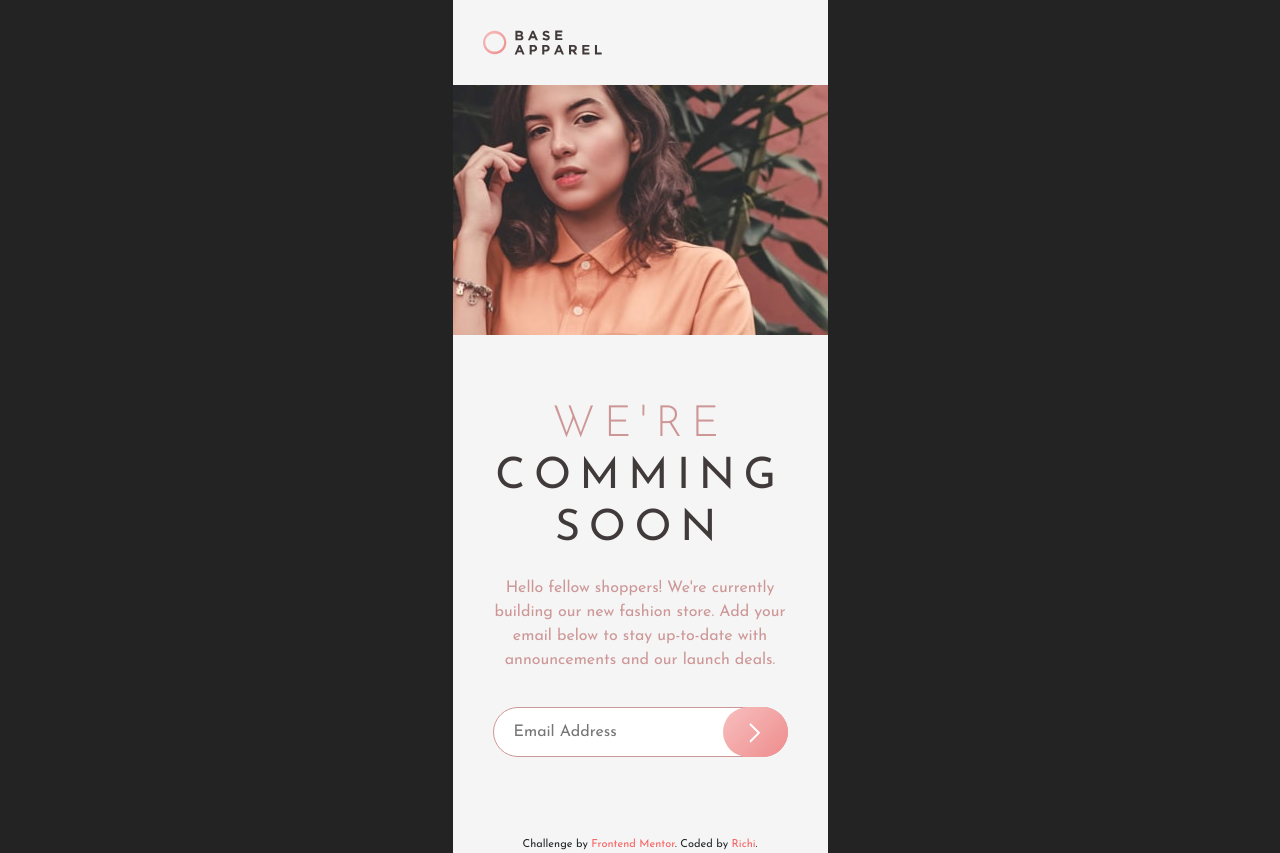
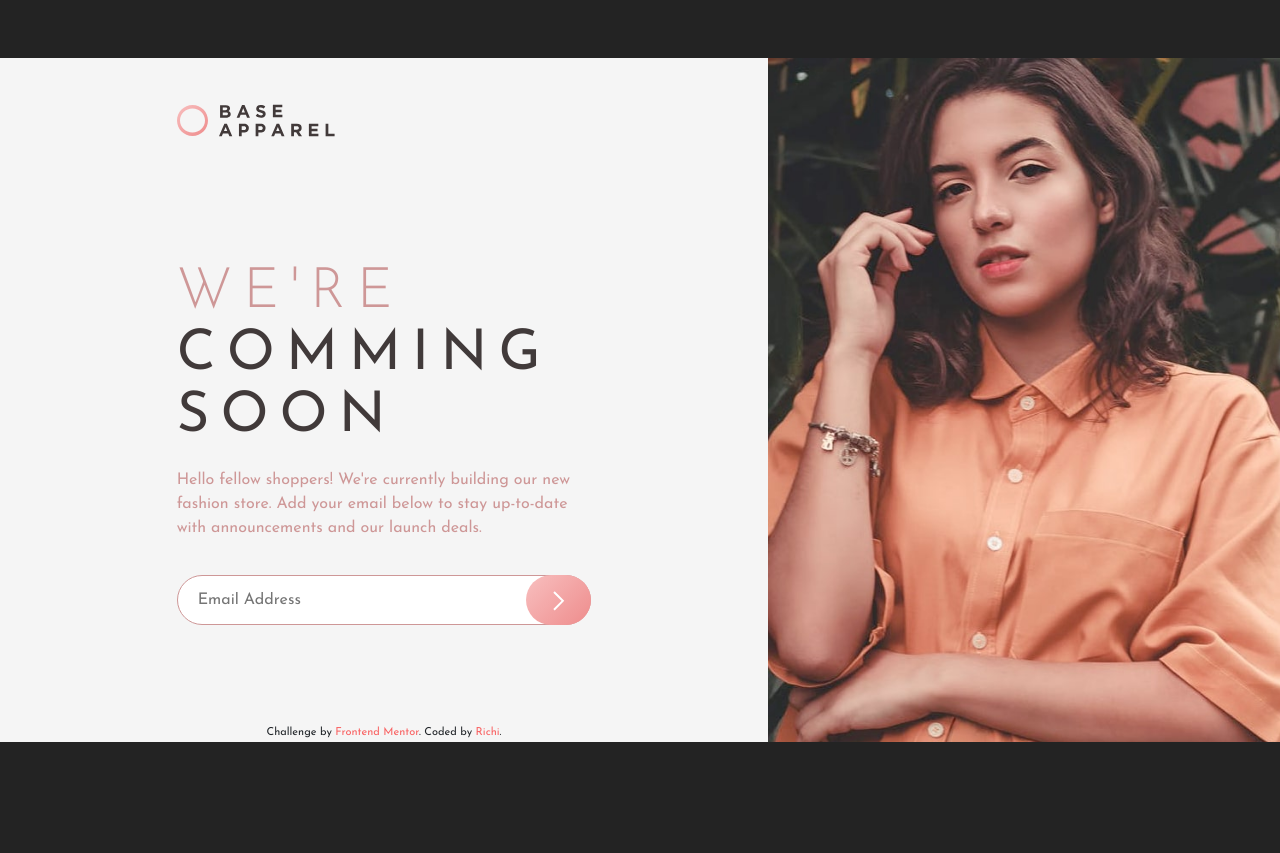
Before and after one commit to AndresRicardo/base-apparel-coming-soon-master, a plain HTML site: page index.html in a window 1280 px wide. After the commit the page ends 800 px from the top, so only its background shows below. Drawn offline with nearby package versions, Linux system fonts and the light colour scheme; files whose address does not match are found by name.

Commit message:
desktop version ok

```diff
--- a/css/styles.scss
+++ b/css/styles.scss
@@ -29,19 +29,19 @@ $typFontWeightSemiBold: 600;
 }
 
 body {
+    width: 100%;
+    min-height: 100vh;
     display: flex;
     flex-direction: column;
     justify-content: center;
     align-items: center;
     font-family: $typFontFamily;
     font-size: $typFontSize;
-    min-height: 100vh;
     background-color: $colorBackground;
 }
 
 #container {
     width: 375px;
-    // height: 100vh;
     display: flex;
     flex-direction: column;
     justify-content: start;
@@ -63,7 +63,11 @@ body {
 }
 
 #hero {
+    width: 100%;
+    height: 270px;
     margin-bottom: 65px;
+    background-image: url(../images/hero-mobile.jpg);
+    background-size: cover;
 }
 
 #content {
@@ -137,6 +141,12 @@ body {
                 width: 70px;
             }
         }
+        #validateMessage {
+            display: none;
+            margin: 10px 0px 0px 20px;
+            font-size: 0.8em;
+            color: $colorSoftRed;
+        }
     }
 }
 
@@ -153,3 +163,63 @@ footer {
         }
     }
 }
+
+@media (min-width: 800px) {
+    #container {
+        width: 100%;
+        height: 60%;
+        display: grid;
+        grid-template-columns: 6fr 4fr;
+        grid-template-rows: auto 1fr auto;
+    }
+
+    #hero {
+        width: 100%;
+        height: 100%;
+        grid-column: 2/3;
+        grid-row: 1/4;
+        margin-bottom: 0px;
+        background-image: url(../images/hero-desktop.jpg);
+        background-size: cover;
+    }
+
+    #header {
+        width: 100%;
+        height: 85px;
+        padding: 0px 23%;
+        margin-top: 20px;
+        margin-bottom: 100px;
+        grid-column: 1/2;
+        grid-row: 1/2;
+
+        img {
+            height: 100%;
+        }
+    }
+
+    #content {
+        width: 100%;
+        padding: 0px 23%;
+        grid-column: 1/2;
+        grid-row: 2/3;
+
+        #mainTitle {
+            text-align: left;
+            font-size: 3.5em;
+            line-height: 1.1em;
+        }
+
+        #mainDescription {
+            text-align: left;
+        }
+
+        #form {
+            margin-bottom: 100px;
+        }
+    }
+
+    footer {
+        grid-column: 1/2;
+        grid-row: 3/4;
+    }
+}
--- a/index.html
+++ b/index.html
@@ -25,7 +25,7 @@
       <span id="headerLogo"><img src="images/logo.svg" alt="logo"></span>
     </header>
 
-    <div id="hero"><img src="images/hero-mobile.jpg" alt="hero mobile"></div>
+    <div id="hero"></div>
 
     <main id="content">
       <h1 id="mainTitle">WE'RE <strong>COMMING SOON</strong></h1>
@@ -40,6 +40,7 @@
             invalid>
           <button type="submit" id="submit"><img src="images/icon-arrow.svg" alt="submit"></button>
         </div>
+        <div id="validateMessage">Please provide a valid email</div>
       </form>
     </main>
 
```
Also changed, not shown: css/styles.css, 1 other file.
